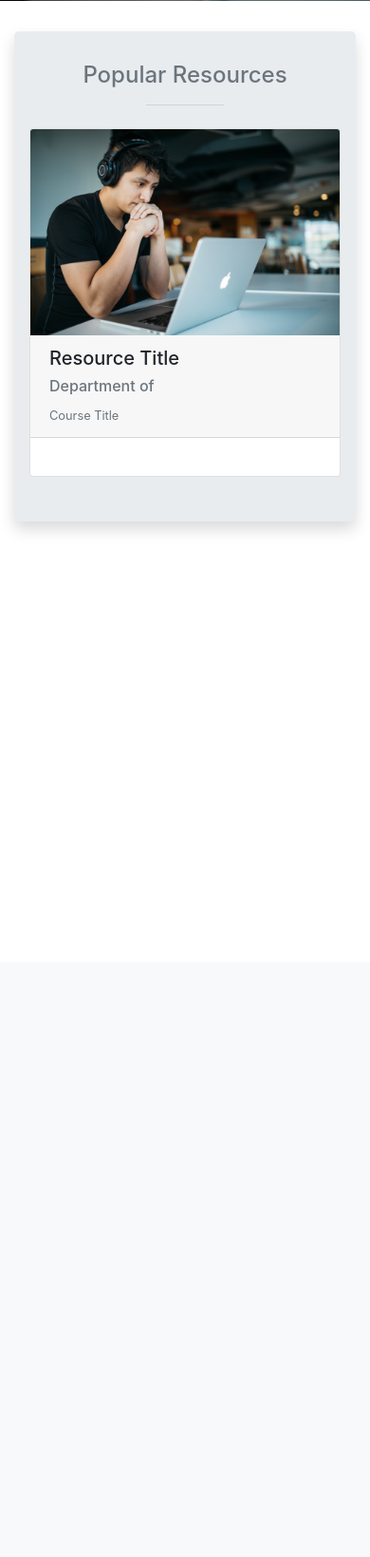
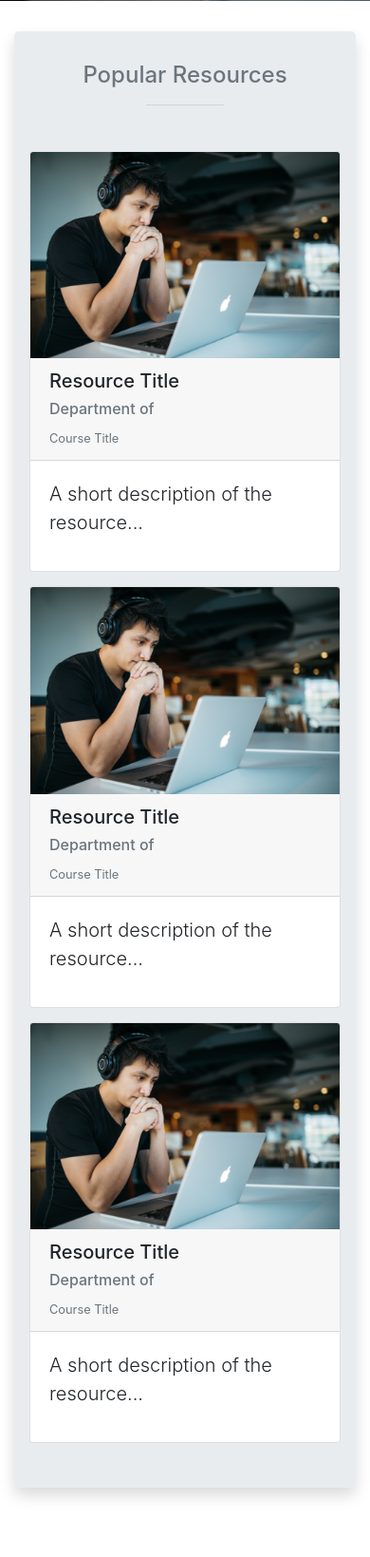
Before and after one commit to STEMCoders-ABU/project1, a CodeIgniter app: page /project1/ in a window 390 px wide. Shown: the part 397-2036 px from the top of the page at 95% size. Before the commit the page ends 955 px from the top, so only its background shows below. Run offline with CodeIgniter, Linux system fonts and the light colour scheme.

Commit message:
added popular resources cards
I also changed the base url to localhost. If you need to test on your mobile device, you have to chnage this your IP address

```diff
--- a/application/config/config.php
+++ b/application/config/config.php
@@ -23,7 +23,7 @@ defined('BASEPATH') OR exit('No direct script access allowed');
 | a PHP script and you can easily do that on your own.
 |
 */
-$config['base_url'] = 'http://192.168.43.105/project1';
+$config['base_url'] = 'http://localhost/project1';
 
 /*
 |--------------------------------------------------------------------------
--- a/application/views/pages/index.php
+++ b/application/views/pages/index.php
@@ -13,7 +13,7 @@
         <h4 class="text-center text-dark text-muted">Popular Resources</h4>
         <hr class="bg-muted w-25">
 
-        <div class="card-deck mt-4">
+        <div class="card-deck mt-5">
             <div class="card">
                 <img class="card-img-top img-fluid" alt="Resource Cover Photo" src="<?= base_url('assets/imgs/header.jpg'); ?>">
                 <div class="card-header t">
@@ -25,7 +25,43 @@
                 </div>
 
                 <div class="card-body">
+                    <p class="lead text-left alex-font">
+                        A short description of the resource...
+                    </p>
+                </div>
+            </div><!-- /card -->
 
+            <div class="card">
+                <img class="card-img-top img-fluid" alt="Resource Cover Photo" src="<?= base_url('assets/imgs/header.jpg'); ?>">
+                <div class="card-header t">
+                    <h5>Resource Title</h5>
+                    <div class="text-muted">
+                        <h6>Department of </h6>
+                        <small>Course Title</small>
+                    </div>
+                </div>
+
+                <div class="card-body">
+                    <p class="lead text-left alex-font">
+                        A short description of the resource...
+                    </p>
+                </div>
+            </div><!-- /card -->
+
+            <div class="card">
+                <img class="card-img-top img-fluid" alt="Resource Cover Photo" src="<?= base_url('assets/imgs/header.jpg'); ?>">
+                <div class="card-header t">
+                    <h5>Resource Title</h5>
+                    <div class="text-muted">
+                        <h6>Department of </h6>
+                        <small>Course Title</small>
+                    </div>
+                </div>
+
+                <div class="card-body">
+                    <p class="lead text-left alex-font">
+                        A short description of the resource...
+                    </p>
                 </div>
             </div><!-- /card -->
         </div>
```
